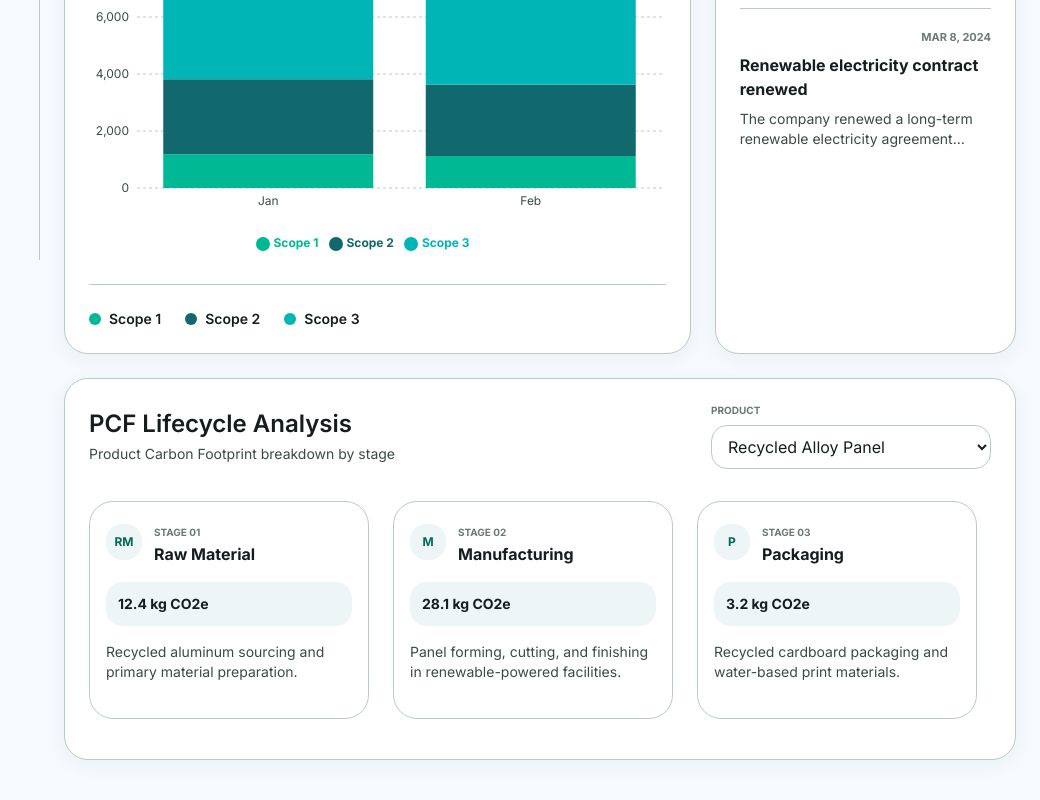
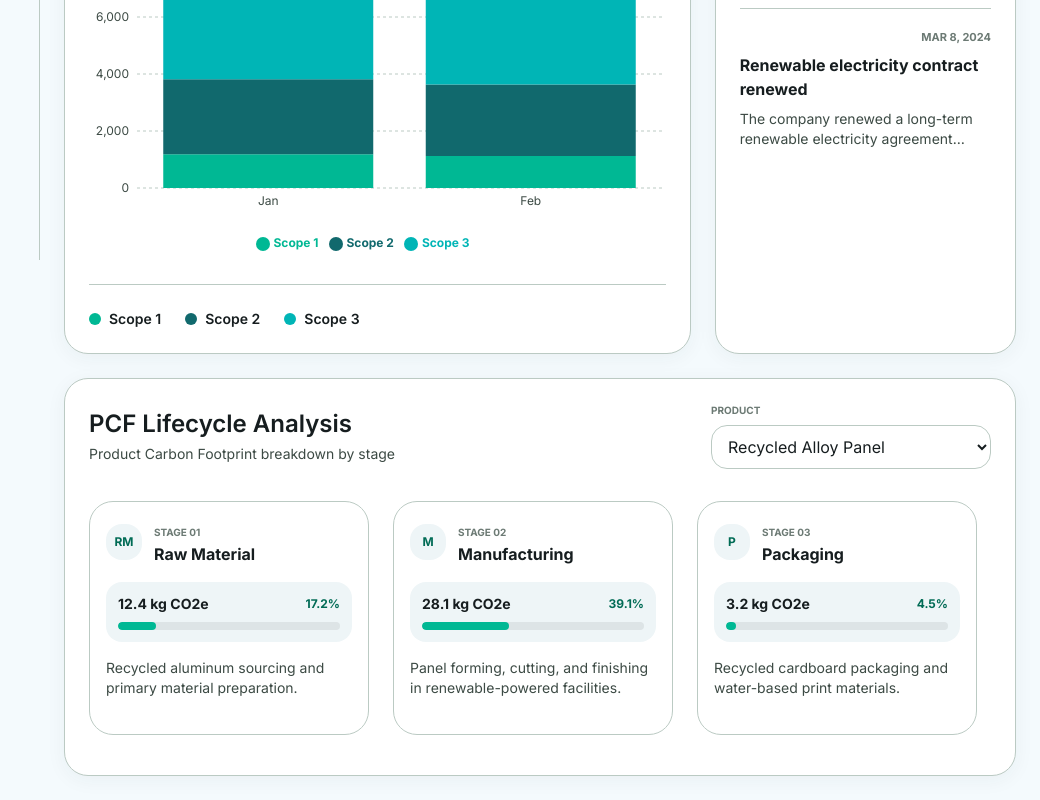
Before and after one commit to xode114kr1/hanaloop-demo, a Next.js app: page / in a window 1280 px wide. Shown: the part 540-1340 px from the top of the page, without its empty margins (240-1280 px from the left). Built offline with nearby package versions, Linux system fonts and the light colour scheme.

Commit message:
feat: PCF 단계 비중 표시 추가
- 단계별 PCF 배출 비중을 퍼센트로 표시

- 단계 카드에 프로그래스바 추가

```diff
--- a/src/app/(dashboard)/_components/LifecycleSection.tsx
+++ b/src/app/(dashboard)/_components/LifecycleSection.tsx
@@ -15,6 +15,12 @@ function getStageIcon(stageName: string) {
     .join("")
     .slice(0, 2)
     .toUpperCase();
+}
+
+function getStageShare(emissions: number, totalEmissions: number) {
+  if (totalEmissions === 0) return 0;
+
+  return (Math.abs(emissions) / totalEmissions) * 100;
 }
 
 export function LifecycleSection({
@@ -39,6 +45,10 @@ export function LifecycleSection({
         .filter((pcf) => pcf.productId === activeProductId)
         .sort((left, right) => left.stageOrder - right.stageOrder),
     [activeProductId, productPcfs],
+  );
+  const lifecycleTotalEmissions = lifecycleStages.reduce(
+    (sum, stage) => sum + Math.abs(stage.emissions),
+    0,
   );
 
   return (
@@ -81,7 +91,13 @@ export function LifecycleSection({
         </div>
       ) : (
         <div className="custom-scrollbar flex snap-x gap-6 overflow-x-auto pb-4">
-          {lifecycleStages.map((stage) => (
+          {lifecycleStages.map((stage) => {
+            const stageShare = getStageShare(
+              stage.emissions,
+              lifecycleTotalEmissions,
+            );
+
+            return (
               <article
                 className="min-w-70 snap-start rounded-xl border border-(--outline-variant) bg-white p-4 transition hover:border-(--primary-container)"
                 key={stage.id}
@@ -99,14 +115,37 @@ export function LifecycleSection({
                     </h3>
                   </div>
                 </div>
-              <div className="mb-4 rounded-lg bg-(--surface-container-low) p-3 text-sm font-bold text-(--on-surface)">
-                {stage.emissions.toLocaleString()} kg CO2e
+                <div className="mb-4 rounded-lg bg-(--surface-container-low) p-3">
+                  <div className="mb-2 flex items-center justify-between gap-3 text-sm font-bold text-(--on-surface)">
+                    <span>{stage.emissions.toLocaleString()} kg CO2e</span>
+                    <span className="text-xs text-(--primary)">
+                      {stageShare.toFixed(1)}%
+                    </span>
+                  </div>
+                  <div
+                    aria-label={`${stage.stageName} contribution ${stageShare.toFixed(1)}%`}
+                    aria-valuemax={100}
+                    aria-valuemin={0}
+                    aria-valuenow={Number(stageShare.toFixed(1))}
+                    className="h-2 overflow-hidden rounded-full bg-(--surface-container-highest)"
+                    role="progressbar"
+                  >
+                    <div
+                      className={`h-full rounded-full ${
+                        stage.emissions < 0
+                          ? "bg-(--tertiary-container)"
+                          : "bg-(--primary-container)"
+                      }`}
+                      style={{ width: `${stageShare}%` }}
+                    />
+                  </div>
                 </div>
                 <p className="text-sm text-(--on-surface-variant)">
                   {stage.description}
                 </p>
               </article>
-          ))}
+            );
+          })}
         </div>
       )}
     </section>
```
Lines whose indentation alone changed are shown as unchanged.
